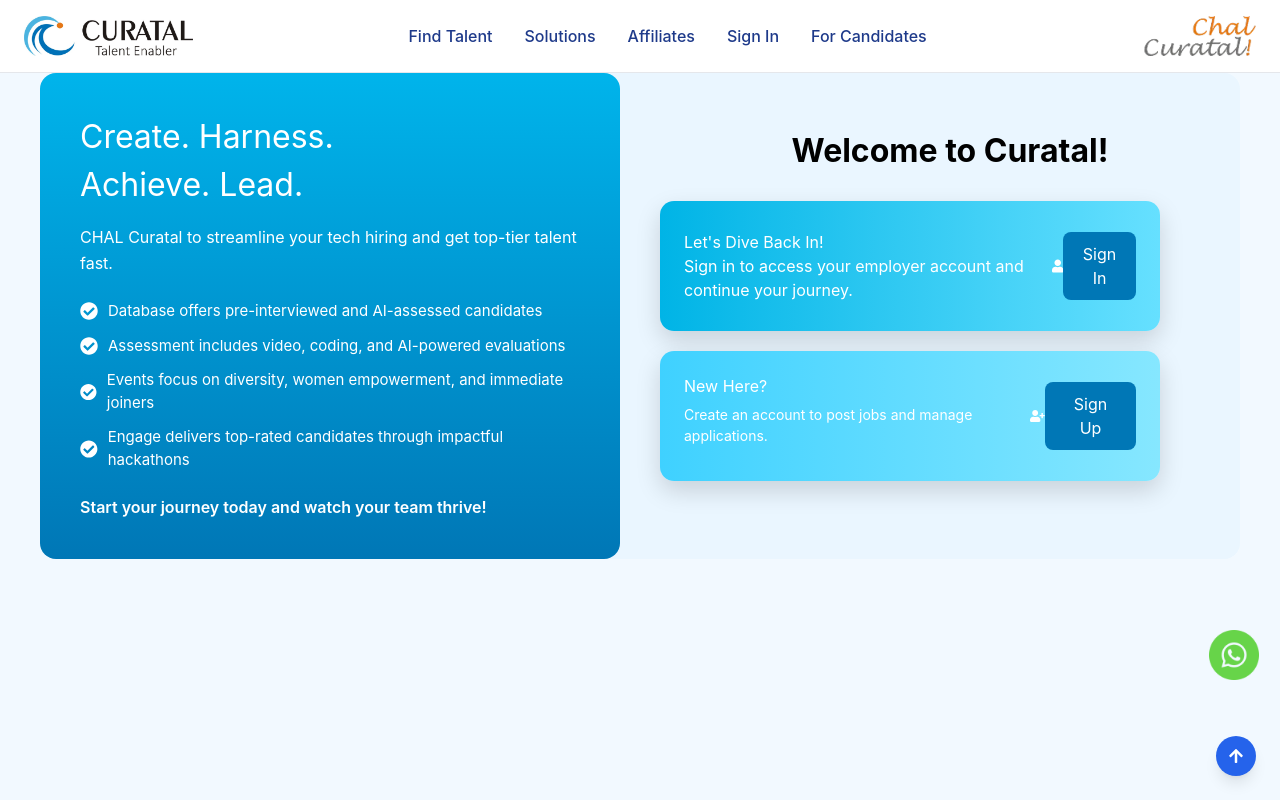
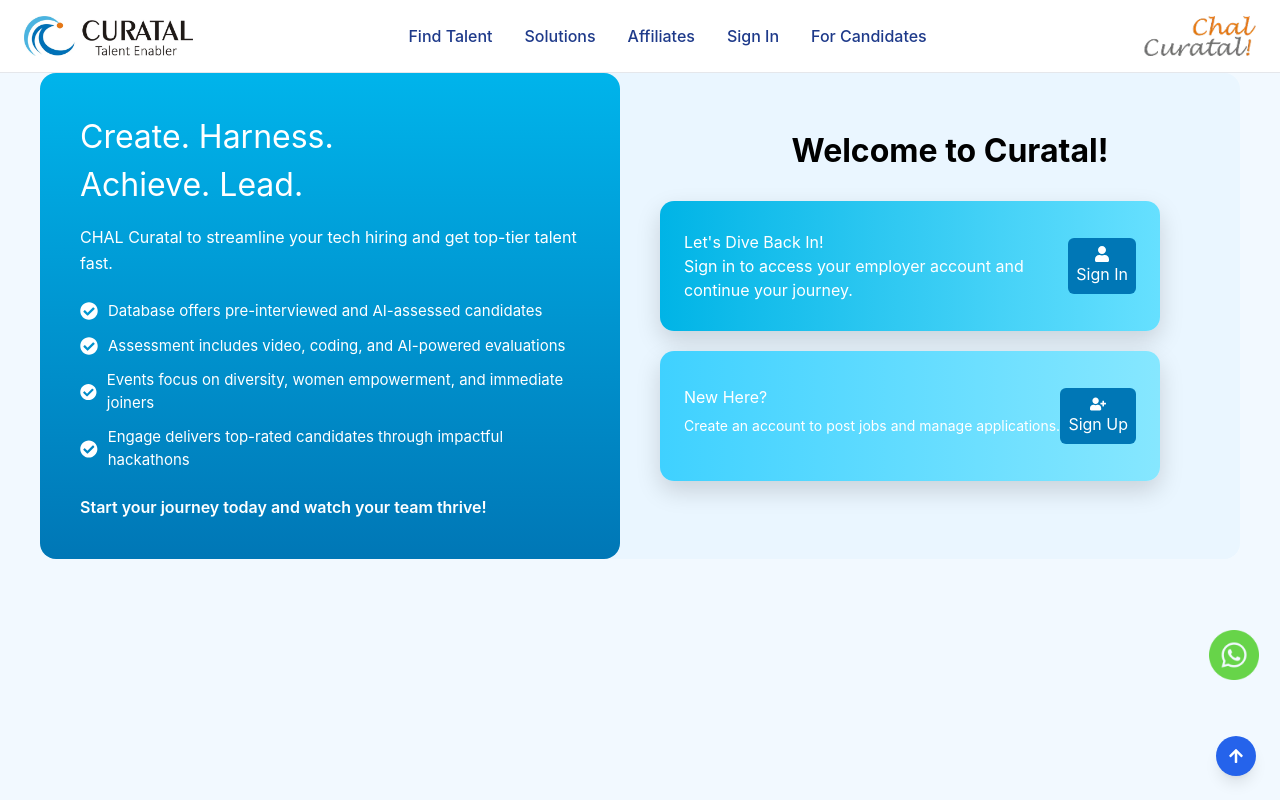
Before and after one commit to Naikharini/Curatal-demo, a React (Vite) app: page / in a window 1280 px wide. Shown: the top 800 px of the page. Built offline with nearby package versions, Linux system fonts and the light colour scheme.

Commit message:
feat: Enhance AuthHome component with improved sign-in and sign-up button styles and navigation

```diff
--- a/src/pages/Home/AuthHome.jsx
+++ b/src/pages/Home/AuthHome.jsx
@@ -38,12 +38,13 @@
           <div className="auth-card">
             <div>
              <h6 class="MuiTypography-root MuiTypography-subtitle1 title css-13t71z3">Let's Dive Back In!</h6>
-              <h6 class="MuiTypography-root MuiTypography-subtitle1 desc css-1g1l3fn">Sign in to access your employer account and continue your journey.</h6>
+              <h6 class="MMuiTypography-root MuiTypography-subtitle1 desc css-1g1l3fn max-w-[350px]">Sign in to access your employer account and continue your journey.</h6>
             </div>
-              <FaUser />
-            <button onClick={() => navigate("/auth/recruiter/login")}>Sign In
+              <div onClick={() => navigate("/auth/recruiter/login")} className="flex flex-col bg-[#0077b6] p-2 rounded-md width-[150px] text-white cursor-pointer justify-center items-center">
+                            <FaUser />
+                            Sign In
+                          </div>
 
-            </button>
           </div>
 
           <div className="auth-card light">
@@ -51,10 +52,10 @@
               <h3>New Here?</h3>
               <p>Create an account to post jobs and manage applications.</p>
             </div>
-            <FaUserPlus />
-            <button onClick={() => navigate("/auth/recruiter/signup")}>
-               Sign Up
-            </button>
+            <div onClick={() => navigate("/auth/recruiter/signup")} className="flex flex-col bg-[#0077b6] p-2 rounded-md width-[150px] text-white cursor-pointer justify-center items-center">
+                          <FaUserPlus />
+                          Sign Up
+                        </div>
           </div>
         </div>
 
```
